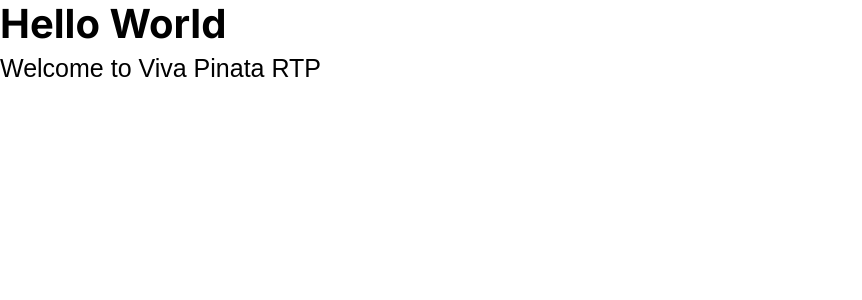
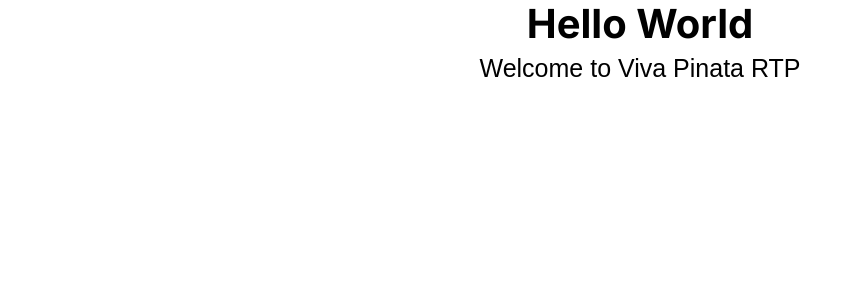
Before and after one commit to TheRTPTeam/Return_To_Paradise_Web, a Next.js app in the folder frontend/: page / in a window 1280 px wide. Shown: the top 300 px of the page, without its empty margins (0-862 px from the left). Built offline with nearby package versions, Linux system fonts and the light colour scheme; a web font is replaced by a local one.

Commit message:
Update root layout

```diff
--- a/frontend/components/root_layout/styles.module.scss
+++ b/frontend/components/root_layout/styles.module.scss
@@ -8,6 +8,10 @@
 }
 
 .root {
+    display: flex;
+    flex-direction: column;
+    justify-content: start;
+    align-items: center;
     position: relative;
     width: 100%;
     height: 100%;
```
